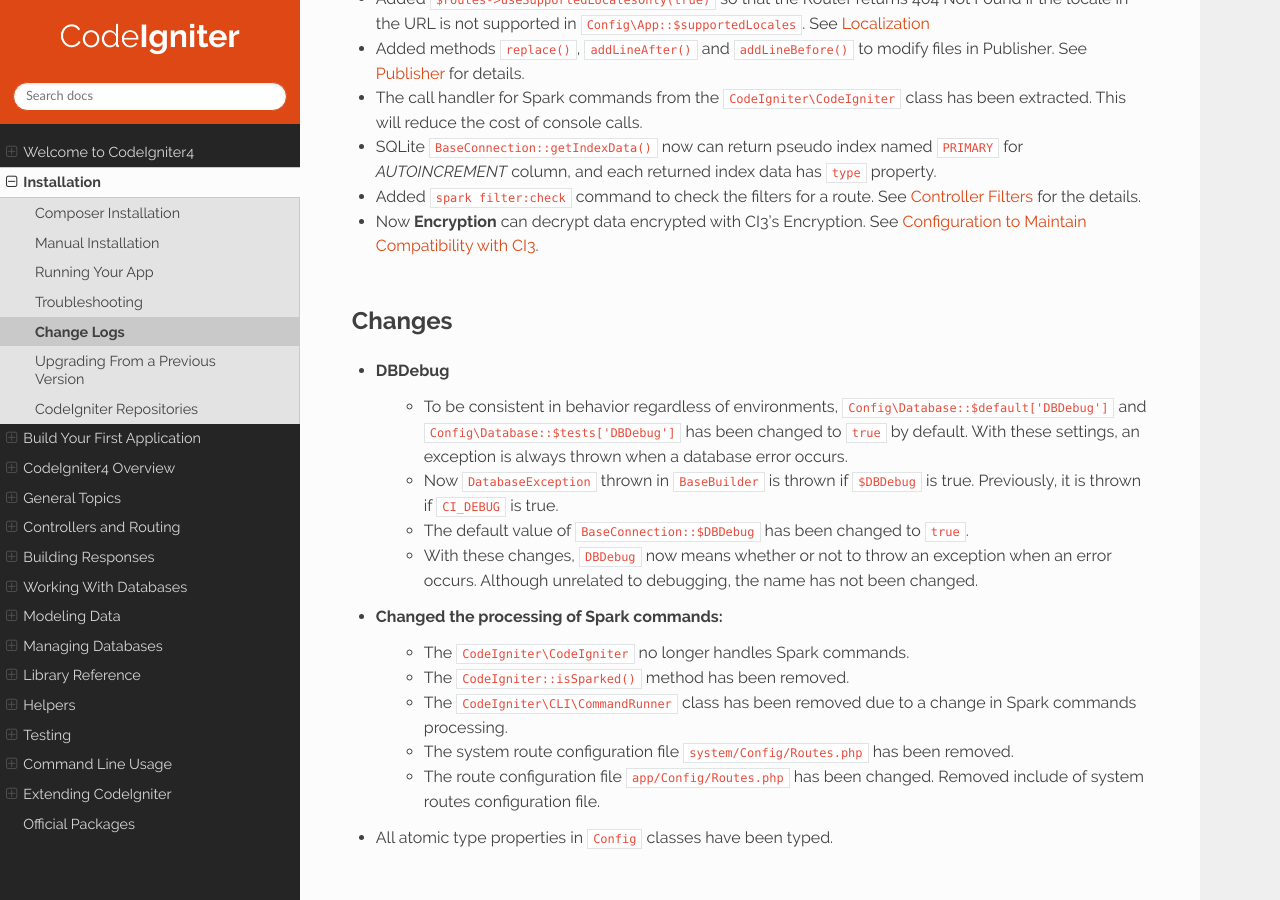
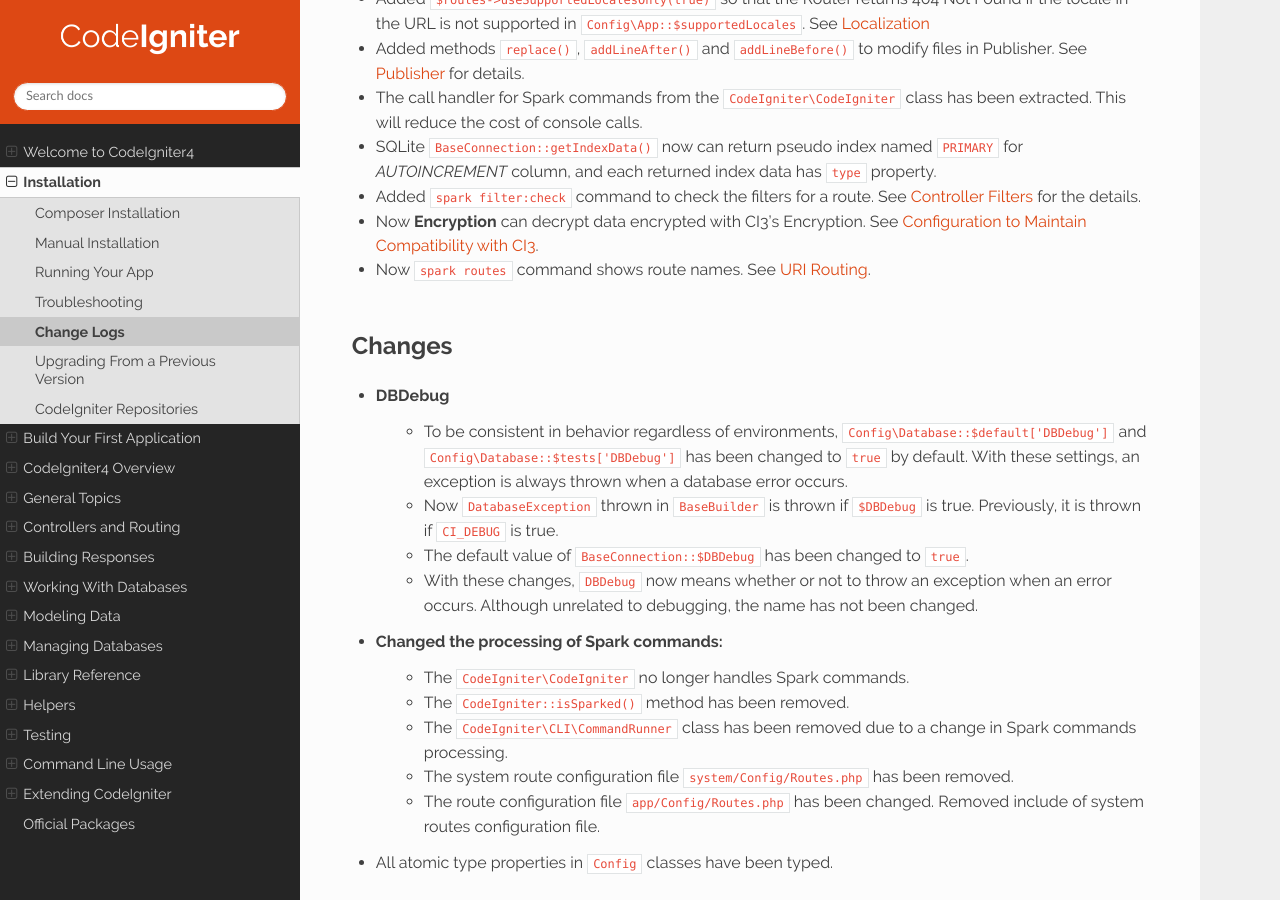
Before and after one commit to NEKOGET/ci4_user_guide_src, a Sphinx documentation site: the page built from source/changelogs/v4.3.0.rst, in a window 1280 px wide and 900 px high, scrolled down 1194 px. Built offline with Sphinx 7.4.7 and the Read the Docs theme 2.0.0, drawn with Linux system fonts in a browser that asks for light colours.

Commit message:
docs: add changelog

```diff
--- a/source/changelogs/v4.3.0.rst
+++ b/source/changelogs/v4.3.0.rst
@@ -42,6 +42,7 @@ Enhancements
 - SQLite ``BaseConnection::getIndexData()`` now can return pseudo index named ``PRIMARY`` for `AUTOINCREMENT` column, and each returned index data has ``type`` property.
 - Added ``spark filter:check`` command to check the filters for a route. See :ref:`Controller Filters <spark-filter-check>` for the details.
 - Now **Encryption** can decrypt data encrypted with CI3's Encryption. See :ref:`encryption-compatible-with-ci3`.
+- Now ``spark routes`` command shows route names. See :ref:`URI Routing <routing-spark-routes>`.
 
 Changes
 *******
```
